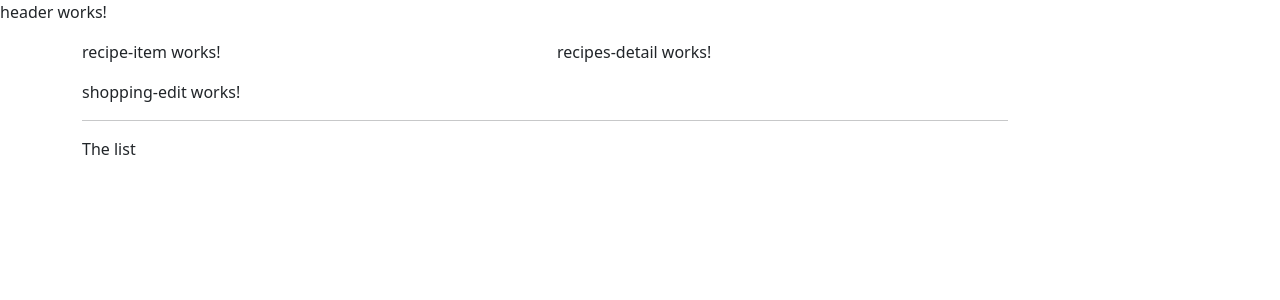
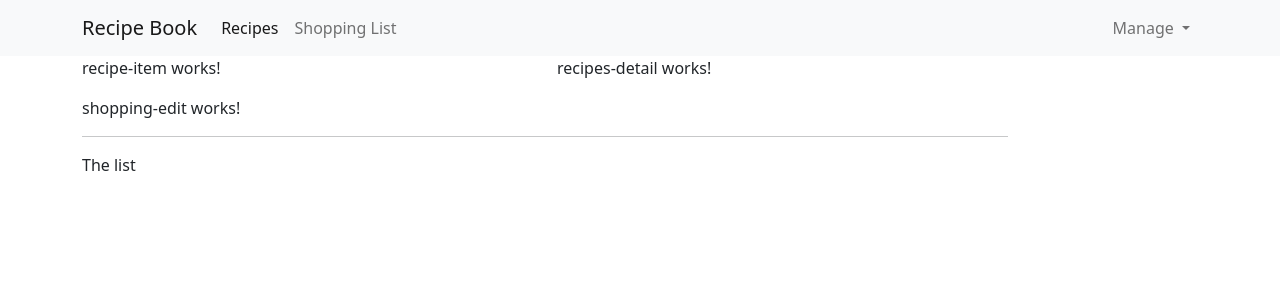
Before and after one commit to afolabiopakunle/angular-food-cart, an Angular app: page / in a window 1280 px wide. Shown: the top 300 px of the page. Built offline with nearby package versions, Linux system fonts and the light colour scheme.

Commit message:
header implemented

```diff
--- a/src/app/header/header.component.html
+++ b/src/app/header/header.component.html
@@ -1,3 +1,33 @@
-<p>
-  header works!
-</p>
+<nav class="navbar navbar-expand-lg navbar-light bg-light">
+  <div class="container">
+    <a class="navbar-brand" href="#">Recipe Book</a>
+    <button class="navbar-toggler" type="button" data-bs-toggle="collapse" data-bs-target="#navbarSupportedContent" aria-controls="navbarSupportedContent" aria-expanded="false" aria-label="Toggle navigation">
+      <span class="navbar-toggler-icon"></span>
+    </button>
+    <div class="collapse navbar-collapse" id="navbarSupportedContent">
+      <ul class="navbar-nav me-auto mb-2 mb-lg-0">
+        <li class="nav-item">
+          <a class="nav-link active" aria-current="page" href="#">Recipes</a>
+        </li>
+        <li class="nav-item">
+          <a class="nav-link" href="#">Shopping List</a>
+        </li>
+      </ul>
+      <div class="d-flex">
+        <ul class="navbar-nav me-auto mb-2 mb-lg-0">
+        <li class="nav-item dropdown">
+          <a class="nav-link dropdown-toggle" href="#" id="navbarDropdown" role="button" data-bs-toggle="dropdown" aria-expanded="false">
+            Manage
+          </a>
+          <ul class="dropdown-menu" aria-labelledby="navbarDropdown">
+            <li><a class="dropdown-item" href="#">Action</a></li>
+            <li><a class="dropdown-item" href="#">Another action</a></li>
+            <li><hr class="dropdown-divider"></li>
+            <li><a class="dropdown-item" href="#">Something else here</a></li>
+          </ul>
+        </li>
+        </ul>
+      </div>
+    </div>
+  </div>
+</nav>
```
